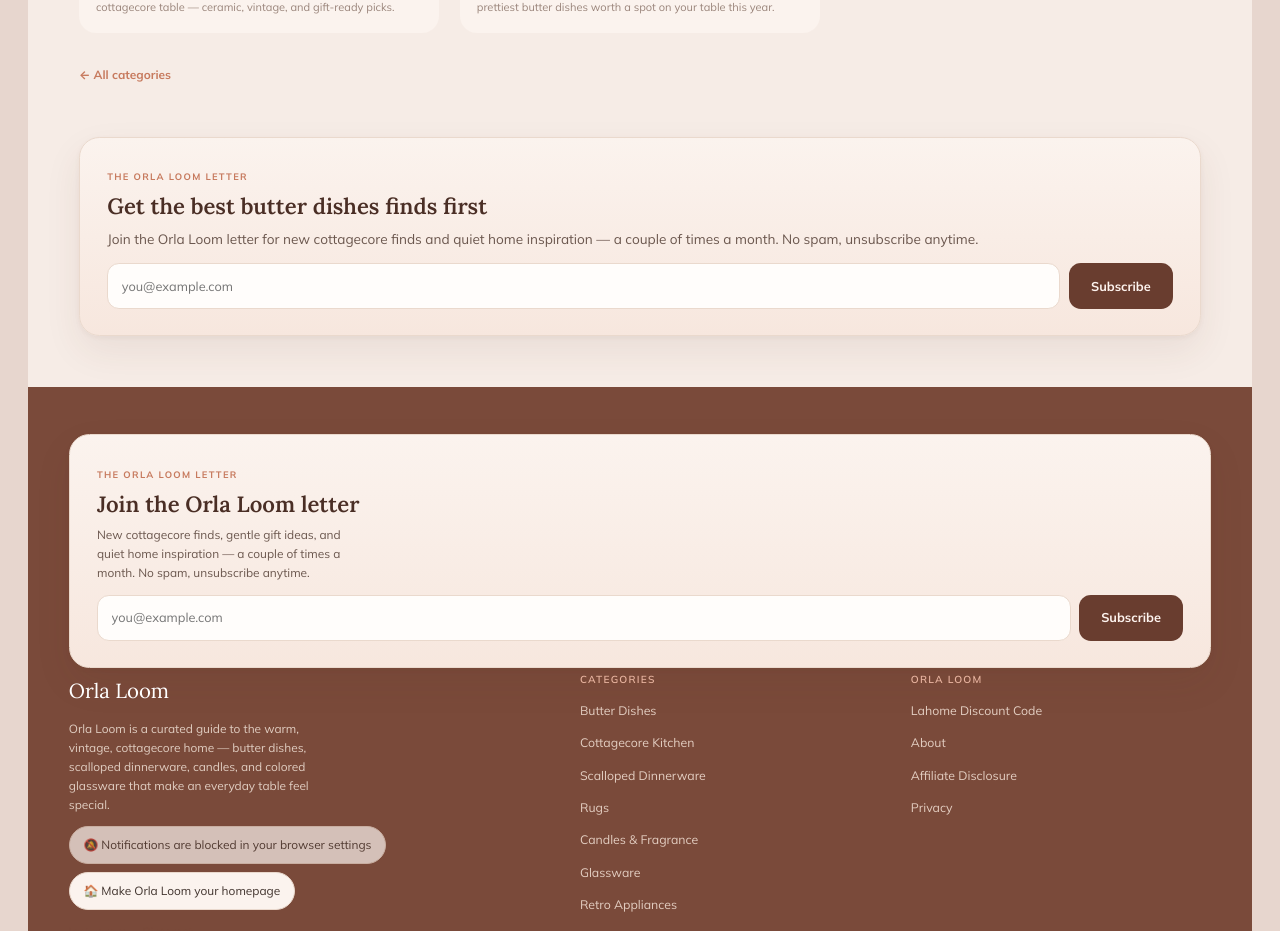
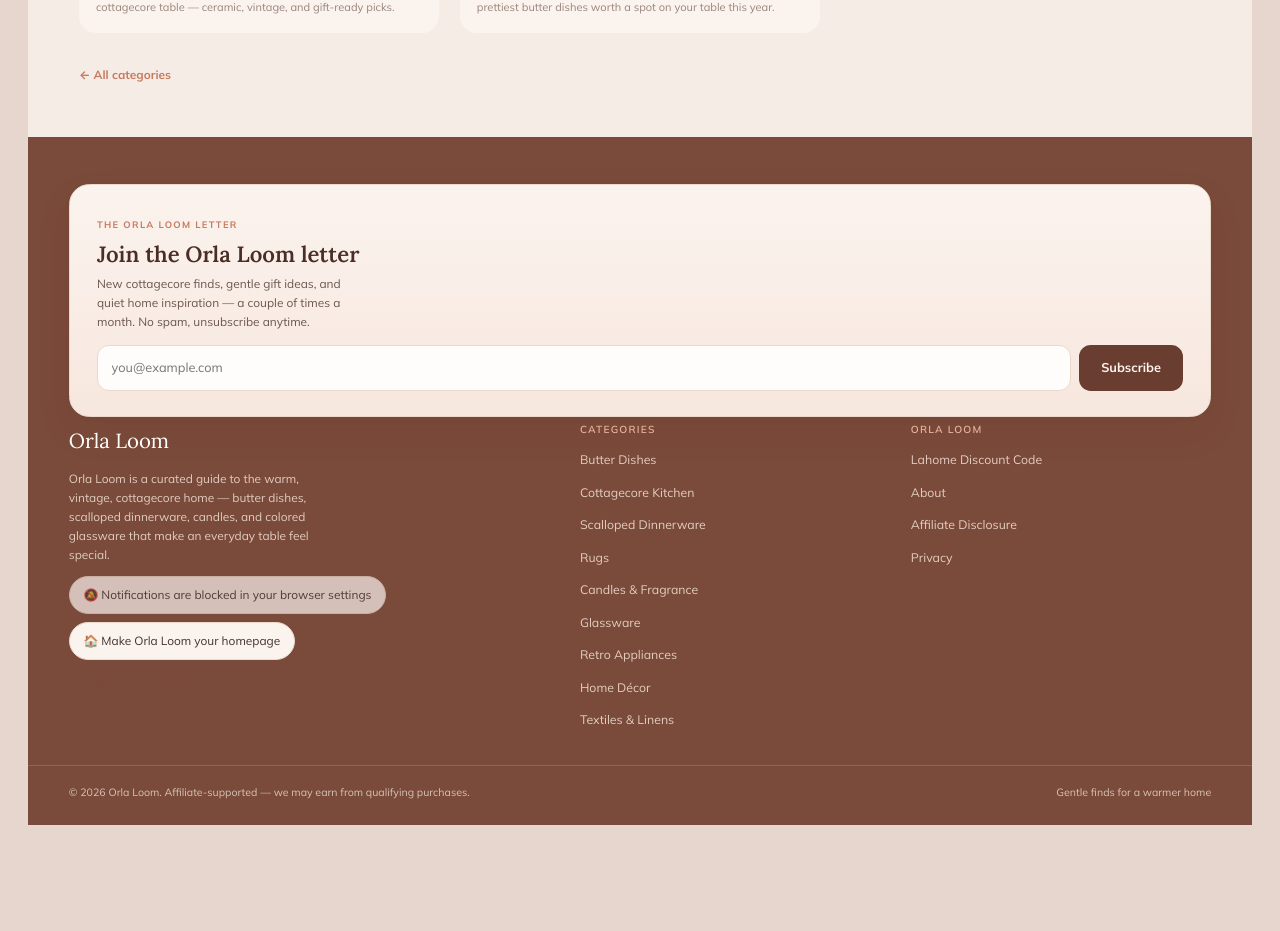
Before and after one commit to Arash8382/orlaloom, a Next.js app: page /category/butter-dishes in a window 1280 px wide. Shown: the part 2094-3025 px from the top of the page. After the commit the page ends 2919 px from the top, so only its background shows below. Built offline with nearby package versions, Linux system fonts and the light colour scheme.

Commit message:
Add files via upload

```diff
--- a/app/category/[slug]/page.js
+++ b/app/category/[slug]/page.js
@@ -2,7 +2,6 @@ import Link from "next/link";
 import { notFound } from "next/navigation";
 import { site, categories, categoryBySlug } from "../../../lib/site";
 import { getPostsByCategory, getCategoryProducts } from "../../../lib/posts";
-import EmailSignup from "../../components/EmailSignup";
 
 export function generateStaticParams() {
   return categories.map((c) => ({ slug: c.slug }));
@@ -153,14 +152,6 @@ export default function CategoryPage({ params }) {
           <Link className="see-all" href="/">&larr; All categories</Link>
         </p>
       </section>
-
-      <section className="section" style={{ paddingTop: 0 }}>
-        <EmailSignup
-          variant="card"
-          heading={`Get the best ${cat.name.toLowerCase()} finds first`}
-          sub="Join the Orla Loom letter for new cottagecore finds and quiet home inspiration — a couple of times a month. No spam, unsubscribe anytime."
-        />
-      </section>
     </>
   );
 }
```
